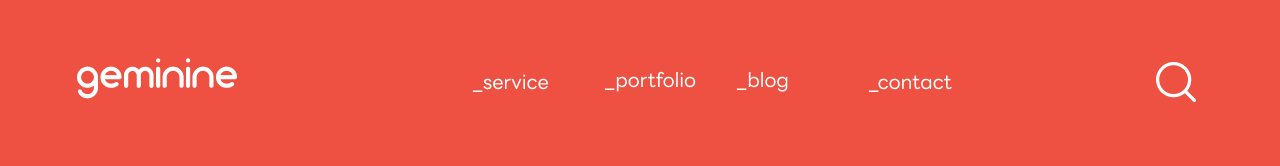
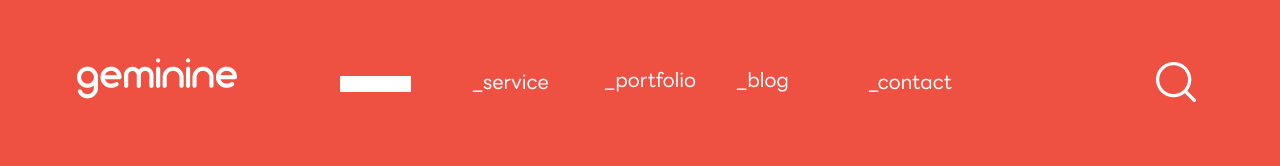
Before and after one commit to eiwzaza/anuparp.github.io, a plain HTML site: page index.html in a window 1280 px wide. Shown: the top 166 px of the page. Drawn offline with Linux system fonts and the light colour scheme; files whose address does not match are found by name.

Commit message:
Update index.html

```diff
--- a/index.html
+++ b/index.html
@@ -25,7 +25,7 @@ body {
             <div class="geminine"><img src="img/logo.png" alt=""></div>
         </div>
         <div class="menu">
-          <a href=""><img src="img/___ home.jpg" alt=""></a>
+          <a href=""><img src="img/home.jpg" alt=""></a>
           <a href=""><img src="img/_service.png" alt=""></a>
           <a href=""><img src="img/_portfolio.png" alt=""></a>
           <a href=""><img src="img/_blog.png" alt=""></a>
```
